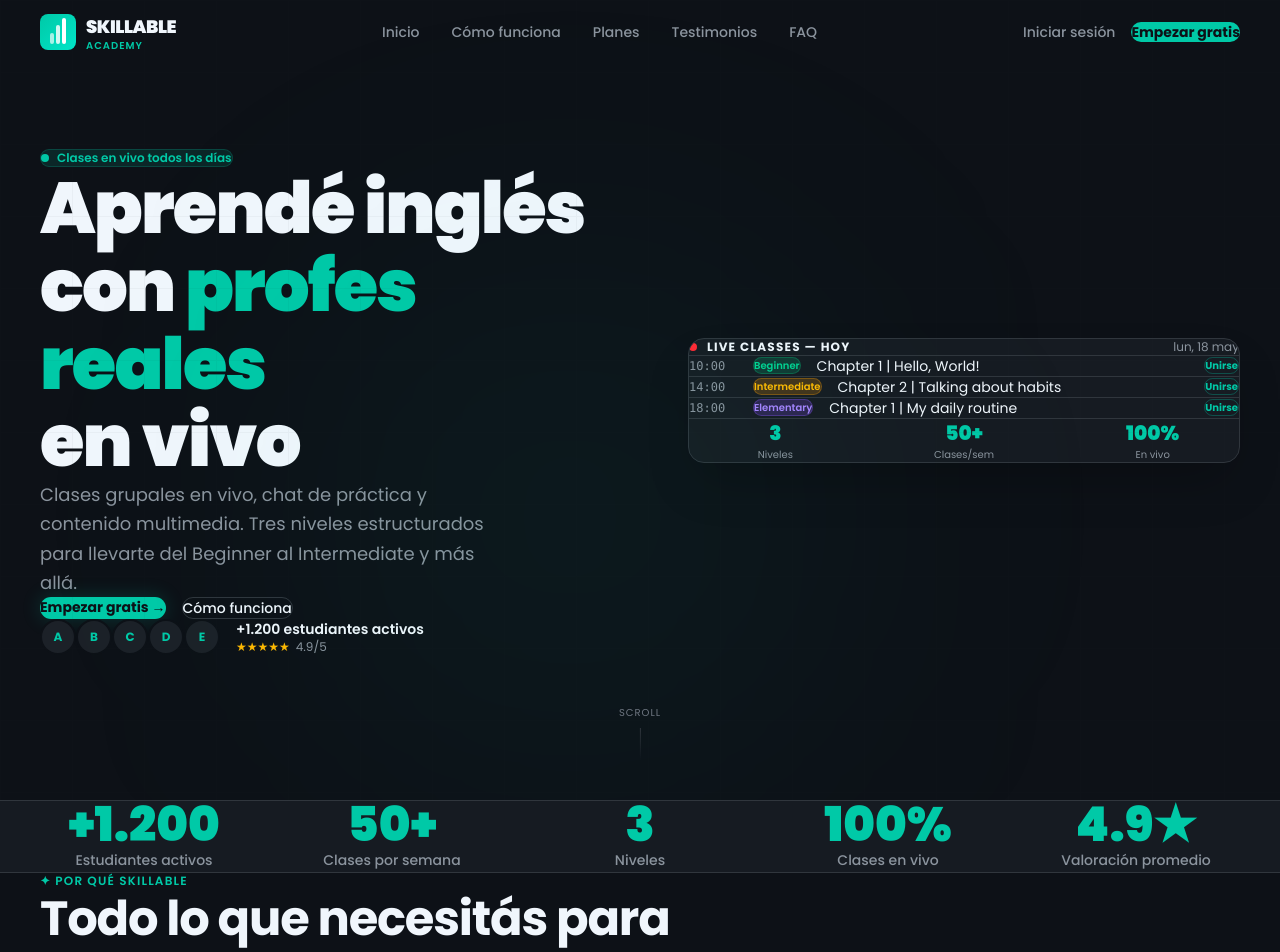
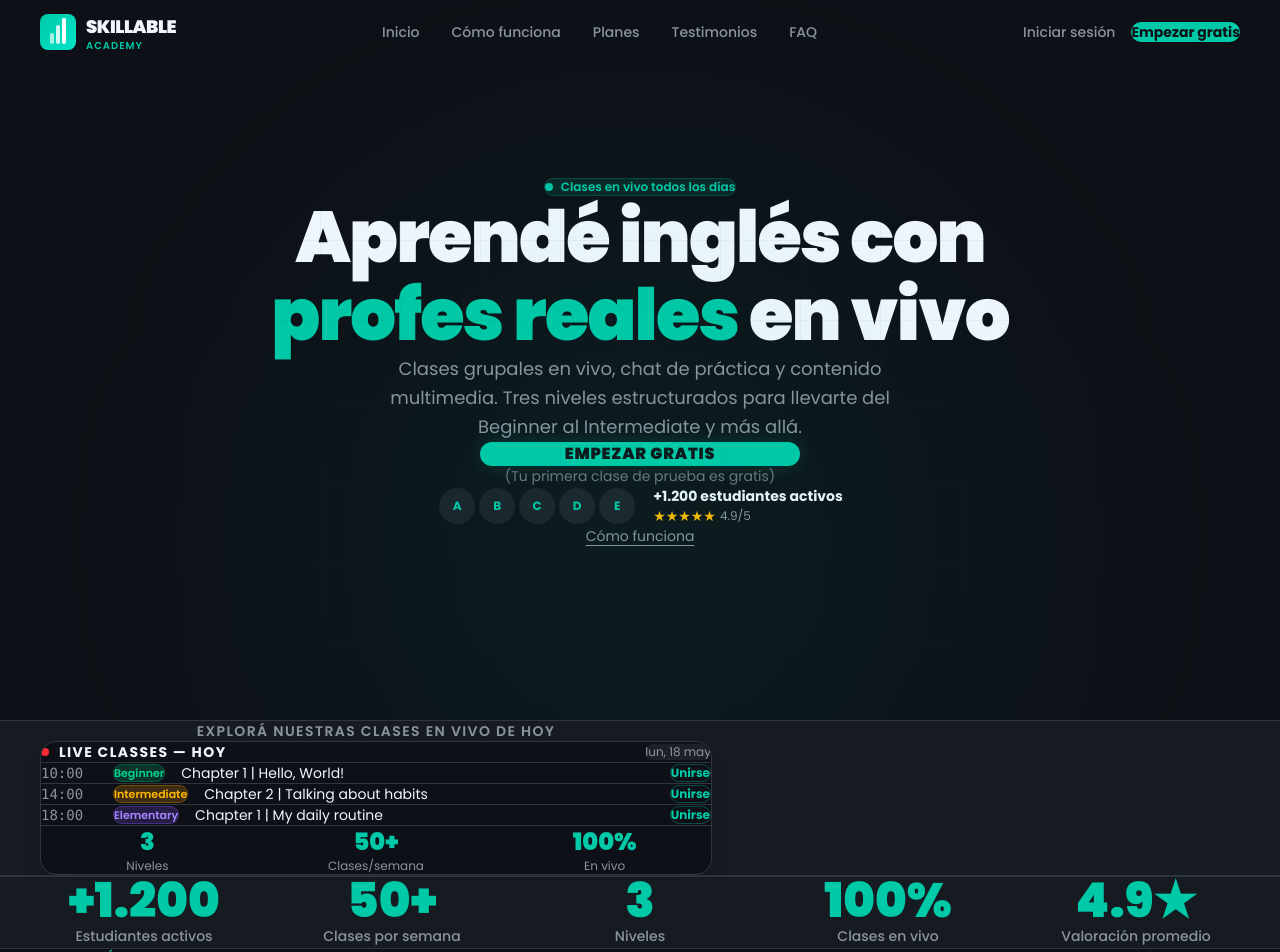
Before and after one commit to Nabiar2/data-analyst-journey, a Next.js app: page / in a window 1280 px wide. Shown: the top 952 px of the page. Built offline with nearby package versions, Linux system fonts and the light colour scheme.

Commit message:
fix: centered hero + LiveClasses section

```diff
--- a/app/page.tsx
+++ b/app/page.tsx
@@ -1,5 +1,6 @@
 import Nav from "@/components/Nav";
 import Hero from "@/components/Hero";
+import LiveClasses from "@/components/LiveClasses";
 import LogoStrip from "@/components/LogoStrip";
 import Features from "@/components/Features";
 import HowItWorks from "@/components/HowItWorks";
@@ -15,6 +16,7 @@ export default function Home() {
       <Nav />
       <main>
         <Hero />
+        <LiveClasses />
         <LogoStrip />
         <Features />
         <HowItWorks />
--- a/components/Hero.tsx
+++ b/components/Hero.tsx
@@ -2,31 +2,18 @@
 import { motion } from "framer-motion";
 
 const fadeUp = (delay = 0) => ({
-  initial: { opacity: 0, y: 28 },
+  initial: { opacity: 0, y: 24 },
   animate: { opacity: 1, y: 0 },
-  transition: { duration: 0.7, delay, ease: [0.22, 1, 0.36, 1] },
+  transition: { duration: 0.65, delay, ease: [0.22, 1, 0.36, 1] },
 });
-
-const liveClasses = [
-  { time: "10:00", level: "Beginner", title: "Chapter 1 | Hello, World!" },
-  { time: "14:00", level: "Intermediate", title: "Chapter 2 | Talking about habits" },
-  { time: "18:00", level: "Elementary", title: "Chapter 1 | My daily routine" },
-];
-
-const levelColors: Record<string, string> = {
-  Beginner: "bg-emerald-500/20 text-emerald-400 border border-emerald-500/30",
-  Elementary: "bg-violet-500/20 text-violet-400 border border-violet-500/30",
-  Intermediate: "bg-amber-500/20 text-amber-400 border border-amber-500/30",
-};
 
 export default function Hero() {
   return (
-    <section id="hero" className="w-full bg-bg relative min-h-screen flex items-center pt-16 overflow-hidden">
-      <div className="absolute inset-0 opacity-[0.035]" style={{ backgroundImage: "linear-gradient(#30363D 1px, transparent 1px), linear-gradient(90deg, #30363D 1px, transparent 1px)", backgroundSize: "72px 72px" }} />
-      <div className="absolute top-1/3 left-1/4 w-[500px] h-[500px] rounded-full bg-accent/[0.06] blur-[140px] pointer-events-none" />
+    <section id="hero" className="w-full bg-bg relative min-h-[90vh] flex items-center pt-16 overflow-hidden">
+      <div className="absolute inset-0 opacity-[0.04]" style={{ backgroundImage: "linear-gradient(#30363D 1px, transparent 1px), linear-gradient(90deg, #30363D 1px, transparent 1px)", backgroundSize: "80px 80px" }} />
+      <div className="absolute top-1/3 left-1/2 -translate-x-1/2 w-[600px] h-[600px] rounded-full bg-accent/[0.07] blur-[140px] pointer-events-none" />
 
-      <div className="site-wrap py-28 md:py-36 grid lg:grid-cols-2 gap-16 lg:gap-24 items-center w-full">
-        <div>
+      <div className="site-wrap w-full py-24 md:py-36 flex flex-col items-center text-center">
         <motion.div {...fadeUp(0)}>
           <span className="inline-flex items-center gap-2 bg-accent-dim border border-accent/20 text-accent text-xs font-semibold px-4 py-2 rounded-full mb-8">
             <span className="w-2 h-2 bg-accent rounded-full animate-pulse-slow" />
@@ -34,78 +21,47 @@ export default function Hero() {
           </span>
         </motion.div>
 
-          <motion.h1 {...fadeUp(0.1)} className="text-5xl md:text-6xl lg:text-7xl font-black tracking-tight text-text-primary leading-[1.08] mb-8">
-            Aprendé inglés<br />con{" "}
-            <span className="text-accent">profes reales</span>
-            <br />en vivo
+        <motion.h1 {...fadeUp(0.1)} className="text-5xl md:text-6xl lg:text-7xl font-black tracking-tight text-text-primary leading-[1.08] mb-6 max-w-3xl">
+          Aprendé inglés con<br />
+          <span className="text-accent">profes reales</span> en vivo
         </motion.h1>
 
-          <motion.p {...fadeUp(0.2)} className="text-text-muted text-lg leading-relaxed max-w-md mb-10">
+        <motion.p {...fadeUp(0.2)} className="text-text-muted text-lg leading-relaxed max-w-xl mb-10">
           Clases grupales en vivo, chat de práctica y contenido multimedia. Tres niveles estructurados para llevarte del Beginner al Intermediate y más allá.
         </motion.p>
 
-          <motion.div {...fadeUp(0.3)} className="flex flex-wrap gap-4 mb-12">
-            <a href="#pricing" className="bg-accent hover:bg-accent-hover text-bg font-bold text-sm px-7 py-3.5 rounded-full transition-all duration-200 shadow-glow-accent-sm hover:shadow-glow-accent">
-              Empezar gratis →
-            </a>
-            <a href="#how-it-works" className="border border-border hover:border-accent/40 text-text-primary text-sm font-medium px-7 py-3.5 rounded-full transition-all duration-200">
-              Cómo funciona
+        <motion.div {...fadeUp(0.3)} className="w-full max-w-xs mb-3">
+          <a
+            href="#pricing"
+            className="block w-full bg-accent hover:bg-accent-hover text-bg font-black text-base uppercase tracking-wider py-4 rounded-2xl transition-all duration-200 shadow-glow-accent-sm hover:shadow-glow-accent hover:scale-[1.02]"
+          >
+            Empezar gratis
           </a>
         </motion.div>
 
-          <motion.div {...fadeUp(0.4)} className="flex items-center gap-4">
-            <div className="flex -space-x-2.5">
+        <motion.p {...fadeUp(0.35)} className="text-text-subtle text-sm mb-12">
+          (Tu primera clase de prueba es gratis)
+        </motion.p>
+
+        <motion.div {...fadeUp(0.4)} className="flex items-center gap-4 mb-10">
+          <div className="flex -space-x-3">
             {["A","B","C","D","E"].map((l) => (
-                <div key={l} className="w-9 h-9 rounded-full bg-surface-2 border-2 border-bg flex items-center justify-center text-xs font-bold text-accent">{l}</div>
+              <div key={l} className="w-10 h-10 rounded-full bg-surface-2 border-2 border-bg flex items-center justify-center text-xs font-bold text-accent">{l}</div>
             ))}
           </div>
-            <div>
-              <p className="text-text-primary font-semibold text-sm">+1.200 estudiantes activos</p>
-              <div className="flex items-center gap-1.5 mt-0.5">
-                <span className="text-amber-400 text-xs">★★★★★</span>
+          <div className="text-left">
+            <p className="text-text-primary font-bold text-sm">+1.200 estudiantes activos</p>
+            <div className="flex items-center gap-1 mt-0.5">
+              <span className="text-amber-400 text-sm">★★★★★</span>
               <span className="text-text-muted text-xs">4.9/5</span>
             </div>
           </div>
         </motion.div>
+
+        <motion.a {...fadeUp(0.45)} href="#how-it-works" className="text-text-muted hover:text-text-primary text-sm underline underline-offset-4 transition-colors">
+          Cómo funciona
+        </motion.a>
       </div>
-
-        <motion.div initial={{ opacity: 0, x: 40 }} animate={{ opacity: 1, x: 0 }} transition={{ duration: 0.8, delay: 0.35, ease: [0.22, 1, 0.36, 1] }} className="hidden lg:block">
-          <div className="bg-surface border border-border rounded-2xl overflow-hidden shadow-2xl">
-            <div className="border-b border-border px-6 py-4 flex items-center justify-between">
-              <div className="flex items-center gap-2.5">
-                <span className="w-2 h-2 bg-red-500 rounded-full animate-pulse-slow" />
-                <span className="text-xs font-bold text-text-primary uppercase tracking-widest">Live Classes — Hoy</span>
-              </div>
-              <span className="text-xs text-text-muted">
-                {new Date().toLocaleDateString("es-AR", { weekday: "short", day: "numeric", month: "short" })}
-              </span>
-            </div>
-            <div className="divide-y divide-border">
-              {liveClasses.map((cls, i) => (
-                <motion.div key={i} initial={{ opacity: 0, x: 16 }} animate={{ opacity: 1, x: 0 }} transition={{ delay: 0.5 + i * 0.12 }} className="px-6 py-4 flex items-center gap-4 hover:bg-surface-2 transition-colors">
-                  <span className="text-xs font-mono text-text-muted w-12 shrink-0">{cls.time}</span>
-                  <span className={`text-[10px] font-semibold px-2.5 py-1 rounded-full shrink-0 ${levelColors[cls.level]}`}>{cls.level}</span>
-                  <span className="text-sm text-text-primary truncate flex-1">{cls.title}</span>
-                  <button className="shrink-0 text-[10px] font-bold text-accent border border-accent/30 px-2.5 py-1 rounded-full hover:bg-accent-dim transition-colors">Unirse</button>
-                </motion.div>
-              ))}
-            </div>
-            <div className="border-t border-border px-6 py-4 grid grid-cols-3 gap-4 text-center">
-              {[{ value: "3", label: "Niveles" }, { value: "50+", label: "Clases/sem" }, { value: "100%", label: "En vivo" }].map((s) => (
-                <div key={s.label}>
-                  <p className="text-xl font-black text-accent">{s.value}</p>
-                  <p className="text-[10px] text-text-muted mt-0.5">{s.label}</p>
-                </div>
-              ))}
-            </div>
-          </div>
-        </motion.div>
-      </div>
-
-      <motion.div initial={{ opacity: 0 }} animate={{ opacity: 1 }} transition={{ delay: 1.8 }} className="absolute bottom-10 left-1/2 -translate-x-1/2 flex flex-col items-center gap-2 text-text-subtle">
-        <span className="text-[10px] tracking-widest uppercase">Scroll</span>
-        <div className="w-px h-8 bg-gradient-to-b from-border to-transparent" />
-      </motion.div>
     </section>
   );
 }
--- /dev/null
+++ b/components/LiveClasses.tsx
@@ -0,0 +1,79 @@
+"use client";
+import { motion } from "framer-motion";
+
+const liveClasses = [
+  { time: "10:00", level: "Beginner", title: "Chapter 1 | Hello, World!" },
+  { time: "14:00", level: "Intermediate", title: "Chapter 2 | Talking about habits" },
+  { time: "18:00", level: "Elementary", title: "Chapter 1 | My daily routine" },
+];
+
+const levelColors: Record<string, string> = {
+  Beginner: "bg-emerald-500/20 text-emerald-400 border border-emerald-500/30",
+  Elementary: "bg-violet-500/20 text-violet-400 border border-violet-500/30",
+  Intermediate: "bg-amber-500/20 text-amber-400 border border-amber-500/30",
+};
+
+export default function LiveClasses() {
+  return (
+    <section className="w-full bg-surface border-y border-border py-16 md:py-20">
+      <div className="site-wrap">
+        <motion.div
+          initial={{ opacity: 0, y: 28 }}
+          whileInView={{ opacity: 1, y: 0 }}
+          viewport={{ once: true }}
+          transition={{ duration: 0.6, ease: [0.22, 1, 0.36, 1] }}
+          className="max-w-2xl mx-auto"
+        >
+          <p className="text-center text-text-muted text-sm font-semibold uppercase tracking-widest mb-6">
+            Explorá nuestras clases en vivo de hoy
+          </p>
+
+          <div className="bg-bg border border-border rounded-2xl overflow-hidden shadow-xl">
+            <div className="border-b border-border px-6 py-4 flex items-center justify-between">
+              <div className="flex items-center gap-2.5">
+                <span className="w-2 h-2 bg-red-500 rounded-full animate-pulse-slow" />
+                <span className="text-sm font-bold text-text-primary uppercase tracking-widest">Live Classes — Hoy</span>
+              </div>
+              <span className="text-xs text-text-muted bg-surface-2 px-3 py-1 rounded-full">
+                {new Date().toLocaleDateString("es-AR", { weekday: "short", day: "numeric", month: "short" })}
+              </span>
+            </div>
+
+            <div className="divide-y divide-border">
+              {liveClasses.map((cls, i) => (
+                <motion.div
+                  key={i}
+                  initial={{ opacity: 0, x: 16 }}
+                  whileInView={{ opacity: 1, x: 0 }}
+                  viewport={{ once: true }}
+                  transition={{ delay: 0.1 + i * 0.1, duration: 0.5 }}
+                  className="px-6 py-4 flex items-center gap-4 hover:bg-surface-2 transition-colors"
+                >
+                  <span className="text-sm font-mono text-text-muted w-14 shrink-0">{cls.time}</span>
+                  <span className={`text-[11px] font-semibold px-2.5 py-1 rounded-full shrink-0 ${levelColors[cls.level]}`}>{cls.level}</span>
+                  <span className="text-sm text-text-primary truncate flex-1">{cls.title}</span>
+                  <button className="shrink-0 text-xs font-bold text-accent border border-accent/30 px-3 py-1.5 rounded-full hover:bg-accent-dim transition-colors">
+                    Unirse
+                  </button>
+                </motion.div>
+              ))}
+            </div>
+
+            <div className="border-t border-border px-6 py-5 grid grid-cols-3 gap-4">
+              {[
+                { value: "3", label: "Niveles" },
+                { value: "50+", label: "Clases/semana" },
+                { value: "100%", label: "En vivo" },
+              ].map((s) => (
+                <div key={s.label} className="text-center">
+                  <p className="text-2xl font-black text-accent">{s.value}</p>
+                  <p className="text-xs text-text-muted mt-0.5">{s.label}</p>
+                </div>
+              ))}
+            </div>
+          </div>
+        </motion.div>
+      </div>
+    </section>
+  );
+}
```
Also changed, not shown: 1 other file (tests, documents, lock files or other folders). Lines whose indentation alone changed are shown as unchanged.
